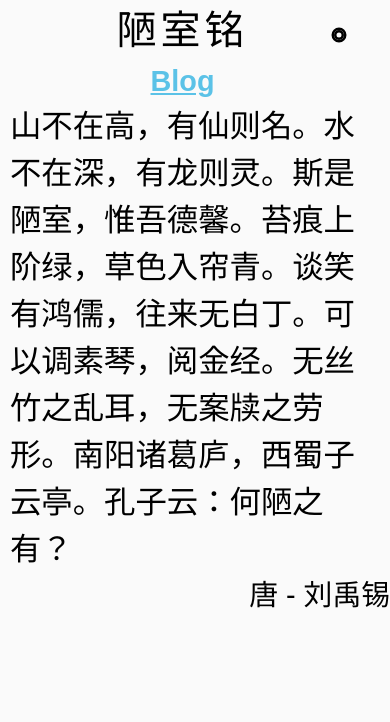
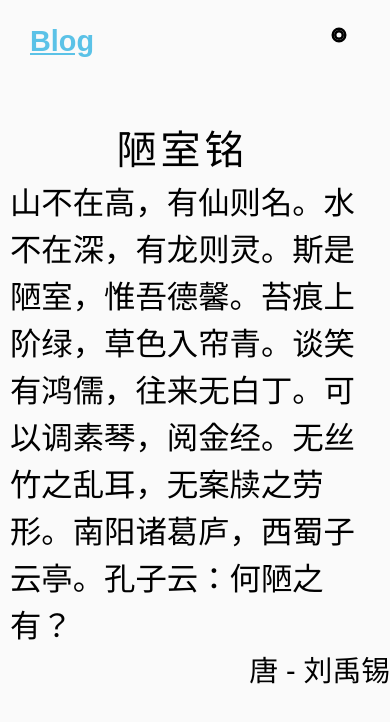
Before and after one commit to qianjhv/qianjhv.github.io, a Next.js app: page / in a window 390 px wide. Shown: the top 722 px of the page. Built offline with nearby package versions, Linux system fonts and the light colour scheme; a web font is replaced by a local one.

Commit message:
fix some layout issue

```diff
--- a/src/app/blog/layout.tsx
+++ b/src/app/blog/layout.tsx
@@ -1,11 +1,21 @@
+'use client';
+
 import Link from "next/link";
+import { usePathname } from 'next/navigation';
+
 import { ToggleThemes } from "@/lib/ThemeProviders";
 
 export default function BlogLayout({ children }) {
+  const pathname = usePathname();
+  const href = pathname === '/blog' ? '/' : '/blog';
+  const text = pathname === '/blog' ? 'Home' : 'Blog';
+
   return (
     <div className="max-w-[768px] mx-auto px-2">
       <header className="flex justify-between text-3xl font-bold my-8">
-        <Link href="/blog" className="text-black dark:text-white">Blog</Link>
+        <Link href={href} className="text-black dark:text-white">
+          {text}
+        </Link>
         <ToggleThemes />
       </header>
       <main>
--- a/src/styles/homepage.scss
+++ b/src/styles/homepage.scss
@@ -12,9 +12,9 @@
 	}
 
 	.contents {
-		writing-mode: vertical-lr;
+		writing-mode: vertical-rl;
 		display: block;
-		padding: 1em;
+		padding: 8em;
 		height: 96vh;
 		margin: 10px auto;
 
@@ -66,7 +66,7 @@
 			-webkit-writing-mode: horizontal-tb;
       -ms-writing-mode: horizontal-tb;
 			margin: 0;
-			padding: 0;
+			padding: 120px 0 0 0;
 			height: 100vh;
 
 			.title {
@@ -80,6 +80,9 @@
 				.bloglink {
 					font-size: 1.8rem;
 					padding: 0;
+					position: fixed;
+  				top: 20px;
+  				left: 30px;
 				}
 			}
 
```
